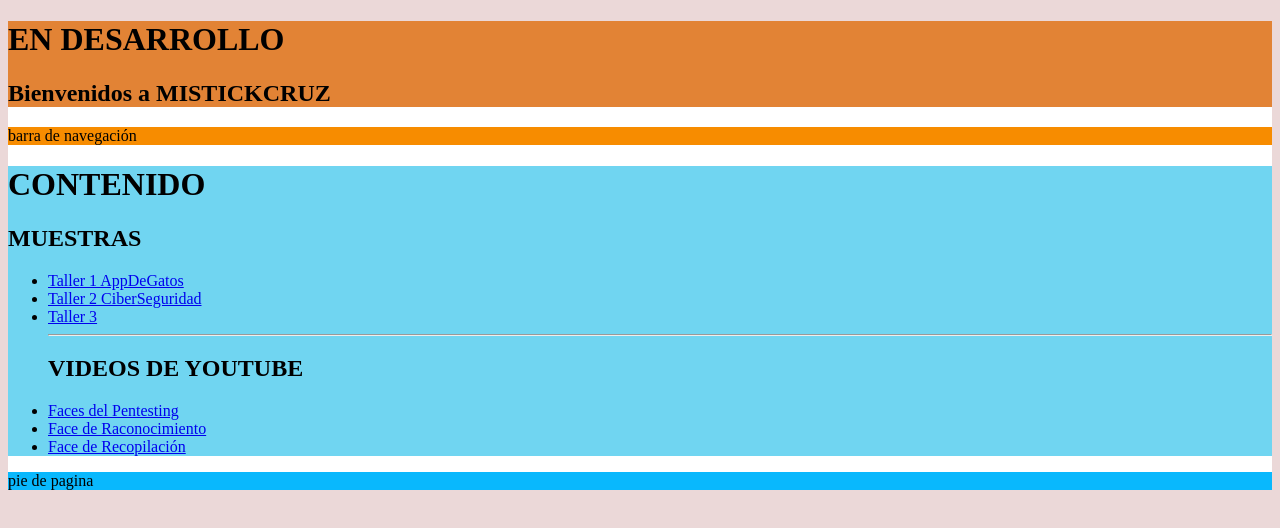
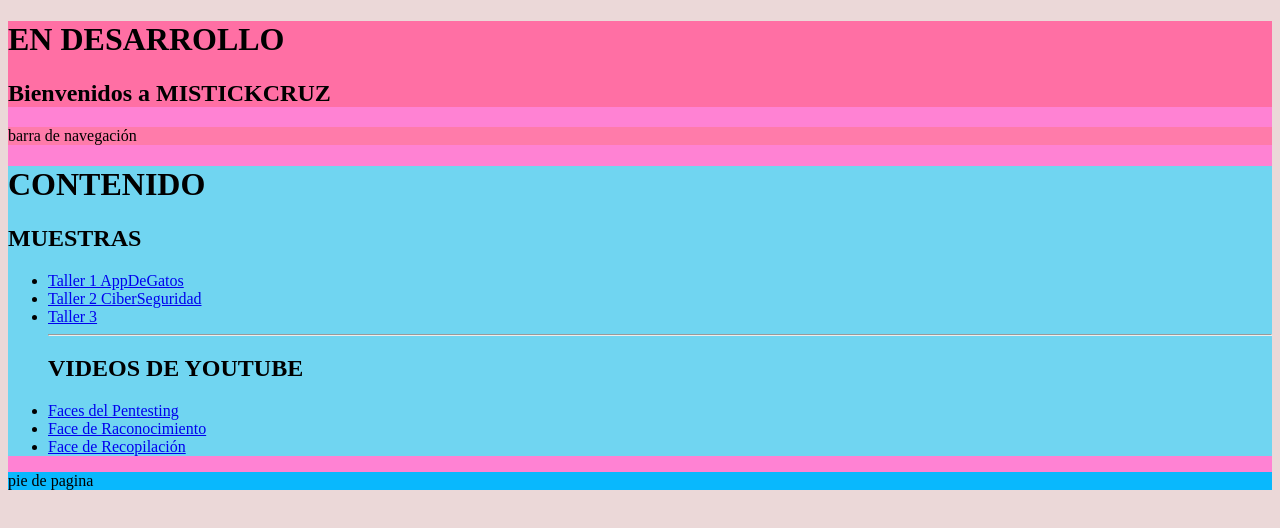
Before and after one commit to MISTICKCRUZ/MISTICKCRUZ.github.io, a plain HTML site: page index.html in a window 1280 px wide. Drawn offline with Linux system fonts and the light colour scheme.

Commit message:
index.html-tallertres

```diff
--- a/main.css
+++ b/main.css
@@ -3,11 +3,11 @@ body {
 }
 .contenedor-global{
 
-  background: #ffffff;
+  background: #ff81d4fa;
 }
-.cabecera {  background: #e28335;
+.cabecera {  background: #ff607d8b;
 }
-.navegacion {  background: #f78c00;
+.navegacion {  background: #ff78909c;
 }
 .contenido {  background: #70d5f1;
 }
```
